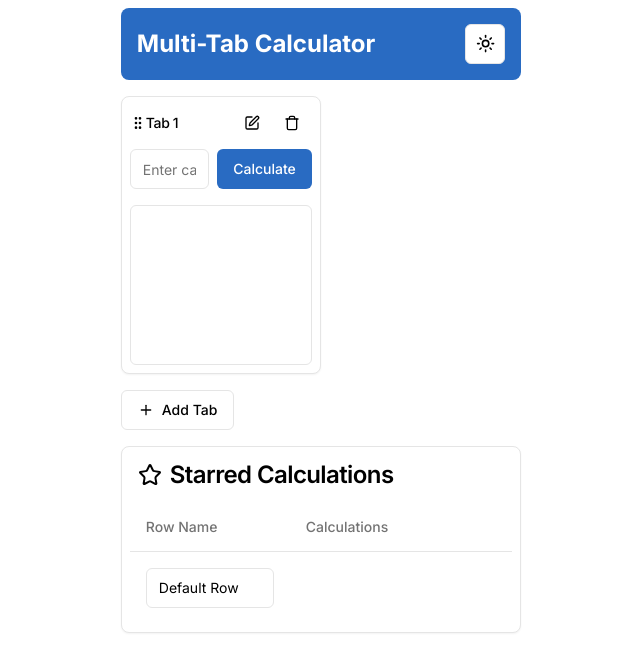
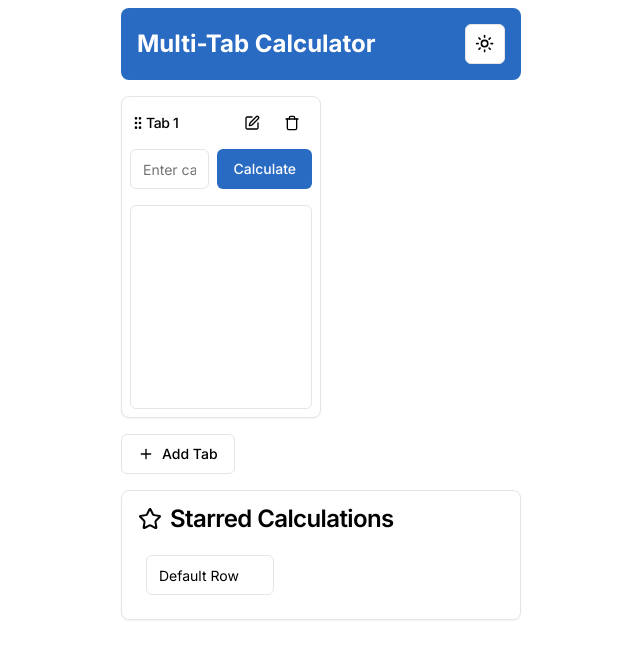
Before and after one commit to ocollus/multiple-tab-calculataor, a Next.js app: page / in a window 1280 px wide. Shown: the top 672 px of the page, without its empty margins (319-959 px from the left). Built offline with nearby package versions, Linux system fonts and the light colour scheme.

Commit message:
dust star

```diff
--- a/app/components/calc.tsx
+++ b/app/components/calc.tsx
@@ -317,7 +317,7 @@ export default function MultiTabCalculator() {
 
   return (
     <div className={`p-2 mx-auto flex flex-col min-h-screen ${theme === 'dark' ? 'dark' : ''}`}>
-      <div className="flex justify-between items-center mb-4 bg-primary text-on-primary p-4 rounded-lg">
+      <div className="flex justify-between items-center mb-4 bg-primary text-on-primary p-4 rounded-lg min-w-[400px]">
         <h1 className="text-2xl font-bold">Multi-Tab Calculator</h1>
         <Button variant="outline" size="icon" onClick={toggleTheme}
           className="bg-surface text-on-surface transition-colors duration-200 hover:bg-primary hover:text-on-primary"
@@ -402,7 +402,7 @@ export default function MultiTabCalculator() {
                           </div>
                           <Droppable droppableId={tab.id} type="CALCULATION">
                             {(provided) => (
-                              <ScrollArea className="h-40 border rounded-md p-2 bg-surface" {...provided.droppableProps} ref={provided.innerRef}>
+                              <ScrollArea className="h-[204px] border rounded-md p-2 bg-surface" {...provided.droppableProps} ref={provided.innerRef}>
                                 {tab.calculations.map((calc, index) => (
                                   <Draggable key={calc.id} draggableId={calc.id} index={index}>
                                     {(provided) => (
@@ -412,7 +412,7 @@ export default function MultiTabCalculator() {
                                         {...provided.dragHandleProps}
                                         className="p-2 mb-2 rounded-md flex justify-between items-center border"
                                       >
-                                        <div className="flex-grow justify-between flex mx-[8px]">
+                                        <div className="flex-grow justify-between flex mx-[8px] roboto bg-primary text-on-primary">
                                           <div>{calc.expression}</div>
                                           <div className="text-right">= {calc.result}</div>
                                         </div>
@@ -465,16 +465,10 @@ export default function MultiTabCalculator() {
             <CardContent>
               <DragDropContext onDragEnd={onStarredDragEnd}>
                 <Table>
-                  <TableHeader>
-                    <TableRow>
-                      <TableHead className="w-[20%] min-w-[160px]">Row Name</TableHead>
-                      <TableHead className="w-[80%]">Calculations</TableHead>
-                    </TableRow>
-                  </TableHeader>
                   <TableBody>
                     {starredRows.map((row) => (
                       <TableRow key={row.id}>
-                        <TableCell className="w-[20%]">
+                        <TableCell className="w-[20%] min-w-[160px] px-4 pb-4 pt-2">
                           <Input
                             value={row.name}
                             onChange={(e) => updateStarredRowName(row.id, e.target.value)}
--- a/app/globals.css
+++ b/app/globals.css
@@ -28,6 +28,12 @@ body::-webkit-scrollbar {
   display: none; /* Hides the scrollbar */
 }
 
+.roboto {
+  font-family: 'Roboto', sans-serif; /* Roboto font for specific elements */
+}
+.inter {
+  font-family: 'Inter', sans-serif;
+}
 @layer base {
   :root {
     --background: 0 0% 100%;
--- a/app/layout.tsx
+++ b/app/layout.tsx
@@ -1,8 +1,10 @@
 import './globals.css';
 import type { Metadata } from 'next';
 import { Inter } from 'next/font/google';
+import { Roboto } from 'next/font/google';
 
 const inter = Inter({ subsets: ['latin'] });
+const roboto = Roboto({ subsets: ['latin'], weight: ['400', '700'] });
 
 export const metadata: Metadata = {
   title: 'MultiTab Calculator',
--- a/tailwind.config.ts
+++ b/tailwind.config.ts
@@ -9,6 +9,10 @@ const config: Config = {
   ],
   theme: {
   	extend: {
+		fontFamily: {
+			roboto: ['Roboto', 'sans-serif'],
+			inter: ['Inter', 'sans-serif'],
+		  },
   		backgroundImage: {
   			'gradient-radial': 'radial-gradient(var(--tw-gradient-stops))',
   			'gradient-conic': 'conic-gradient(from 180deg at 50% 50%, var(--tw-gradient-stops))'
```
